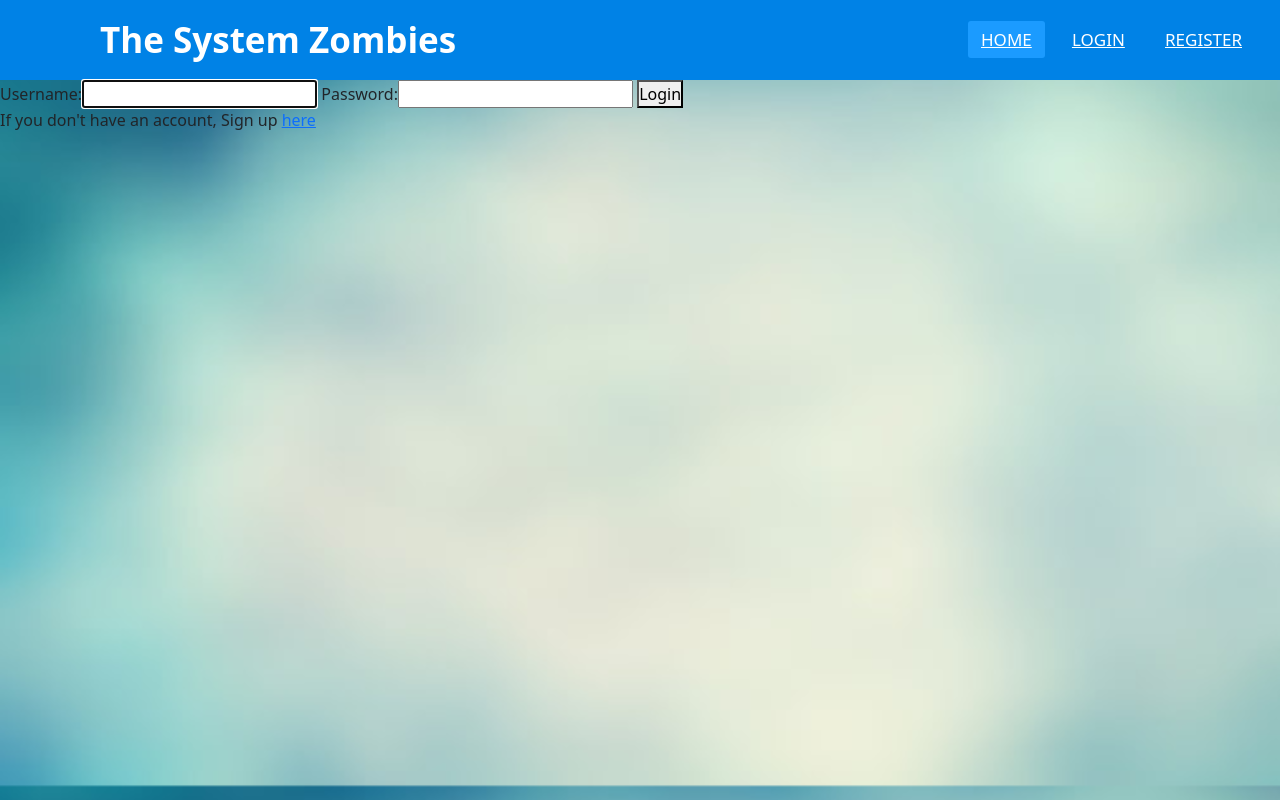
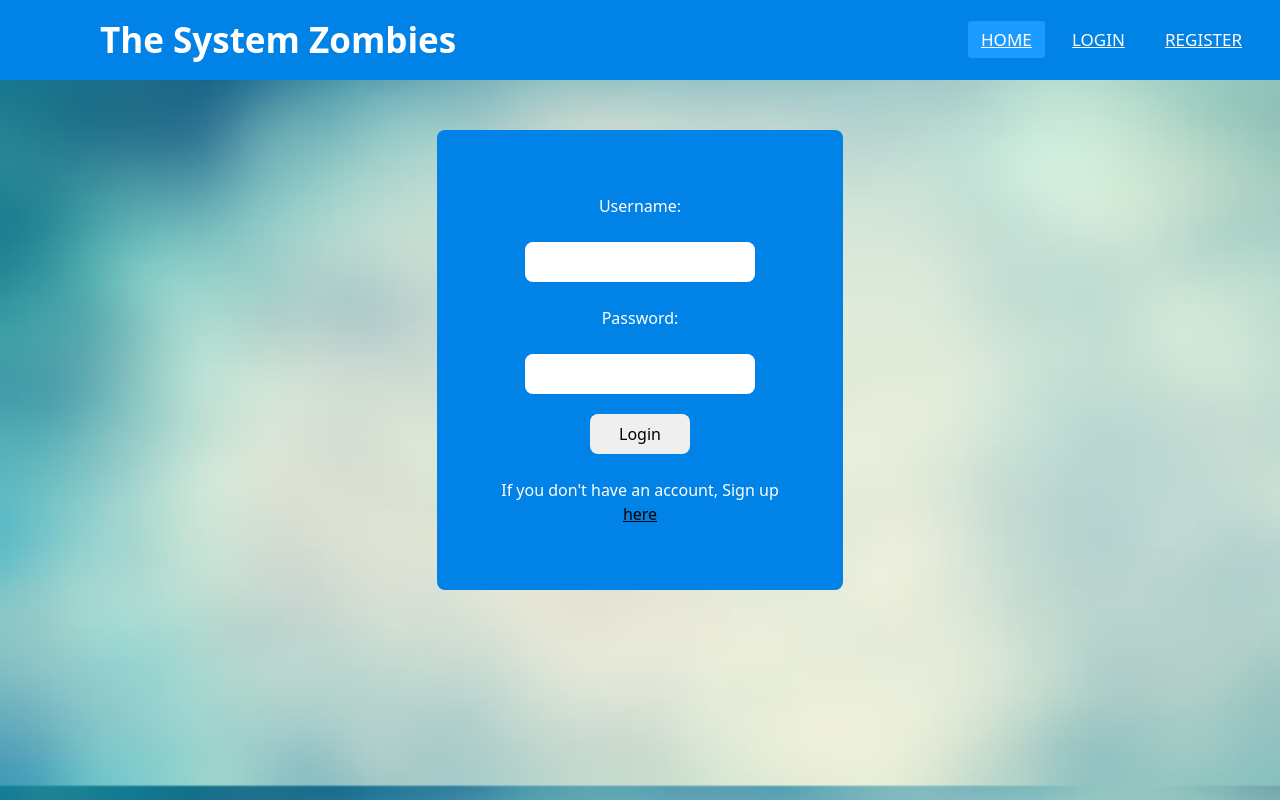
Before and after one commit to sunidhishende/SystemZombies_CSHTN-08, a Django app: page /login/ in a window 1280 px wide. Run offline with Django 3.2, Linux system fonts and the light colour scheme; some libraries are stand-ins or nearby versions.

Commit message:
user login front end

```diff
--- /dev/null
+++ b/static/style2.css
@@ -0,0 +1,70 @@
+.flex{
+    display: flex;
+    justify-content: center;
+    align-items: center;
+}
+.col{
+    flex-direction: column;
+}
+.cunt{
+    margin: 50px auto 20px auto;
+    padding: 50px;
+    background: #0082e6;
+    border-radius: 8px;
+    width: max-content;
+}
+.cunt > form{
+    display: flex;
+    flex-direction: column;
+    justify-content: center;
+    align-items: center;
+}
+.cunt > form > *{
+    color: white;
+    padding: 4px;
+    margin: 10px;
+}
+.cunt > form > input, .cunt > form >p >input{
+    width: 75%;
+    color: black;
+    outline: none;
+    border-radius: 8px;
+    /* text-decoration: none; */
+    border: none;
+    padding: 8px;
+}
+.btn, .cunt > form > button{
+        /* box-shadow: 0 0 5px 0; */
+        border: none;
+        width: 100px;
+        color: #000;
+        border-radius: 8px;
+        padding: 8px;
+        transition: 50;
+}
+.btn:hover, .cunt > form > button:hover{
+    box-shadow: 0 0 5px 0;
+}
+.cunt >form > p> a{
+    color: #000;
+    cursor: pointer;
+}
+.cunt >form > p> a:hover, .cunt >form > p> a:active{
+    background: none;
+    color: #000;
+    cursor: pointer;
+}
+.cunt >form >p{
+    display: flex;
+    flex-direction: column;
+    align-items: center;
+}
+.vid-n-quiz> video{
+    width: 100%;
+    object-fit: contain;
+    border-radius: 8px;
+}
+.vid-n-quiz > div{
+    color: rgb(255, 239, 239);
+    padding: 20px;
+}
--- a/templates/base.html
+++ b/templates/base.html
@@ -16,6 +16,7 @@
         <title>Responsive Navbar</title>
         <meta name="viewport" content="width=device-width, initial-scale=1.0">
         <link rel= "stylesheet" href= "{%static 'style1.css'%}">
+        <link rel= "stylesheet" href= "{%static 'style2.css'%}">
         <link
       href="https://cdn.jsdelivr.net/npm/bootstrap@5.1.1/dist/css/bootstrap.min.css"
       rel="stylesheet"
--- a/templates/registration/login.html
+++ b/templates/registration/login.html
@@ -1,15 +1,19 @@
 {%extends 'base.html'%}
-<body>
+{%load static%}
+<link rel="stylesheet" href= "{%static 'style2.css'%}">
+
 {%block title%}
 Login Here
 {%endblock%}
 
+
     {%block content%}
+<div class="flex col cunt">
     <form method="POST">
         {%csrf_token%}
         {{form}}
-<button type="submit">Login </button>
+        <button class="" type="submit">Login </button>
         <p> If you don't have an account, Sign up <a href="/register"> here </a></p>
         </form>
+</div>
 {%endblock%}
-</body>
--- a/templates/videos.html
+++ b/templates/videos.html
@@ -35,7 +35,7 @@
 
    {%endfor%}
 
-   <div id= "external"><button  href="/external/{{devname.id}}" > External Resources </button> </div>
+   <div id= "external"><a  href="/external/{{devname.id}}" > External Resources </a> </div>
    </ul>
    <script>
     //let video = document.getElementById('video')
```
Also changed, not shown: templates/register.html (+7 -7 lines), db.sqlite3. Lines whose indentation alone changed are shown as unchanged.
